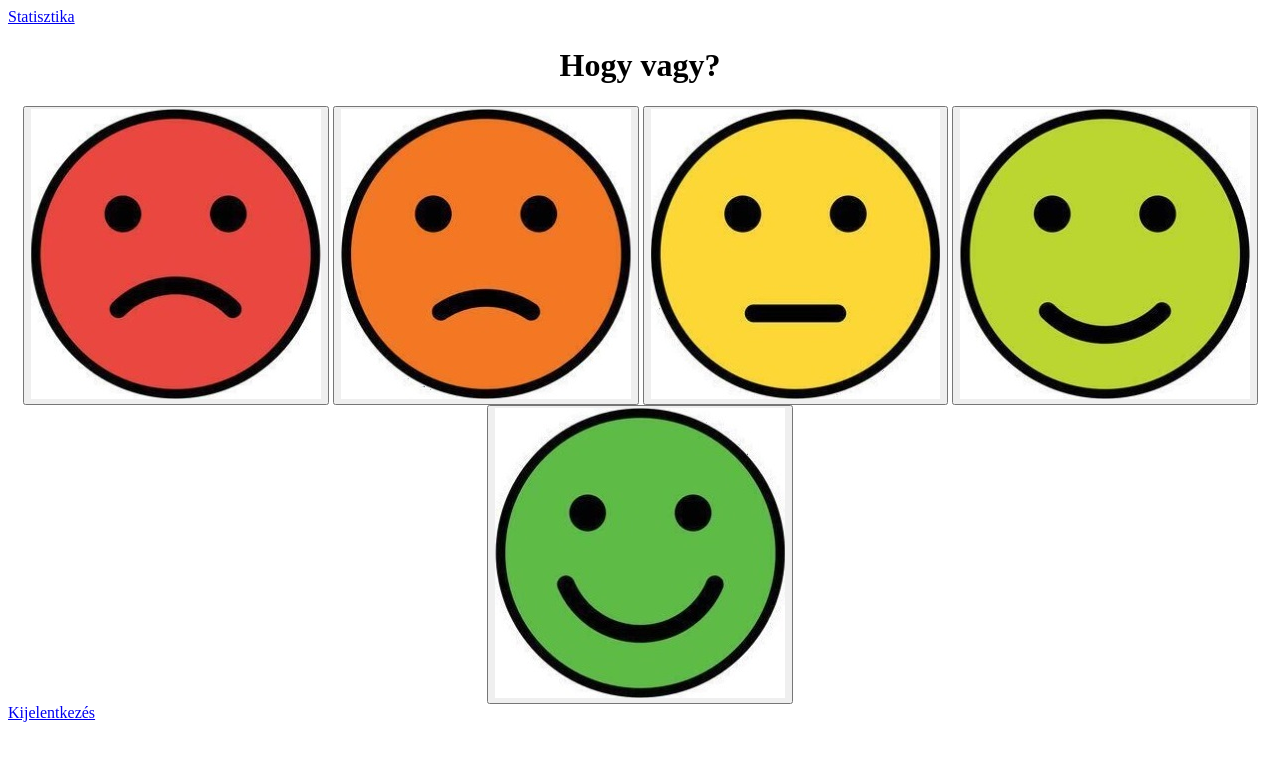
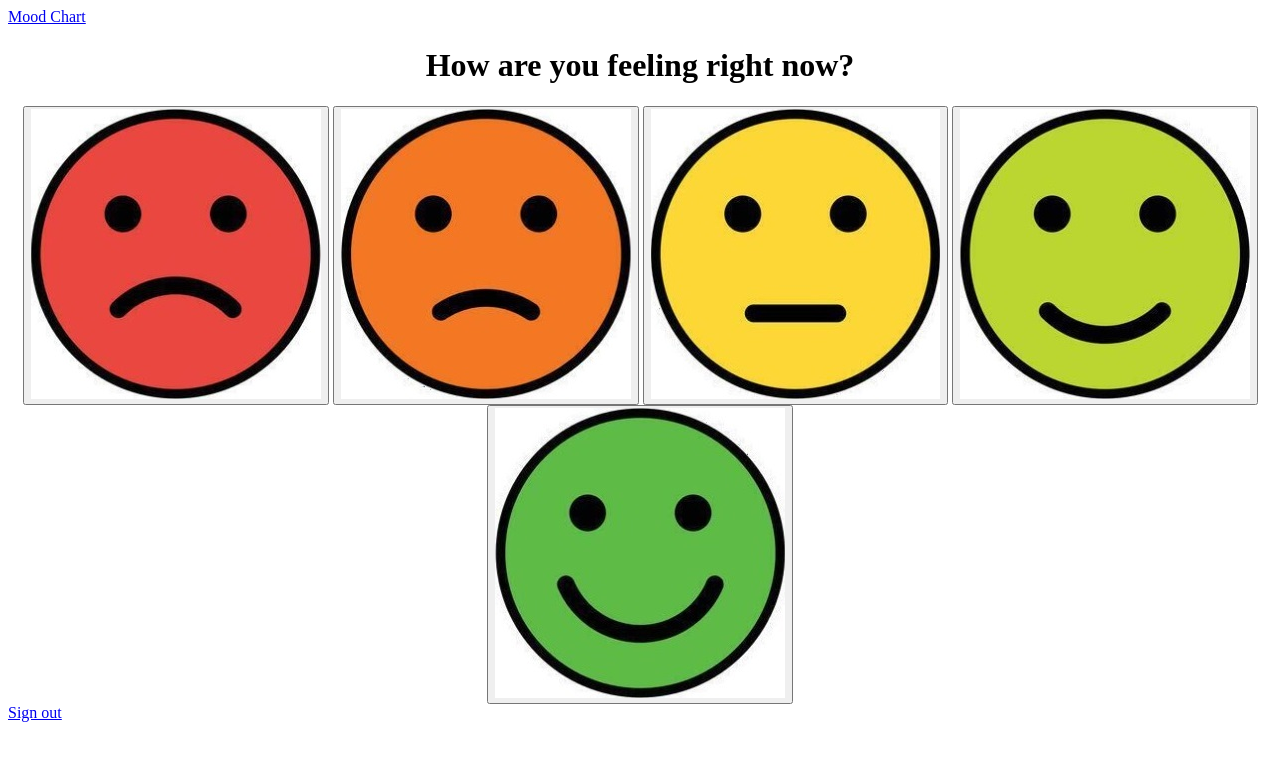
Before and after one commit to Limnosa/mood, a Flask app: page /setmood in a window 1280 px wide. Shown: the top 761 px of the page. Run offline with Flask 3, Linux system fonts and the light colour scheme; the visitor is signed in with stand-in values (Sample User, id 1).

Commit message:
translate in english and add css file

```diff
--- a/app.py
+++ b/app.py
@@ -69,7 +69,7 @@ def index():
                 session['user_id'] = results[0][0]
                 return render_template("logged_in.html")
             else:
-                return render_template('index.html' , message="Sikertelen bejelentkezés. Próbáld újra!")
+                return render_template('index.html' , message="Login unsuccessful. Please try again!")
         except sqlite3.Error as e:
             print("Adatbázis hiba: " + str(e))
         finally:
@@ -91,9 +91,9 @@ def sign_up():
                 insert_query = "INSERT INTO users (username, password) VALUES (?, ?)"
                 c.execute(insert_query, (username, hashed_password,))
                 conn.commit()
-                return render_template('sign_up.html', message=f"Gratulálunk! Sikeresen regisztráltál {username} néven!")
+                return render_template('sign_up.html', message=f"Hooray! You have successfully registered as {username}.")
             except sqlite3.IntegrityError:
-                return render_template('sign_up.html', message2=f"{username} már szerepel az adatbázisban. Válassz másik felhasználónevet!")
+                return render_template('sign_up.html', message2=f"This username is already taken. Please choose another one.")
         except sqlite3.Error as e:
             print("Adatbázis hiba: " + str(e))
         finally:
@@ -148,9 +148,9 @@ def generate_chart():
             plt.gca().xaxis.set_major_formatter(mdates.DateFormatter('%m-%d %H:%M'))
             plt.gca().xaxis.set_major_locator(mdates.DayLocator())
             plt.gcf().autofmt_xdate()
-            plt.xlabel('Dátum')
-            plt.ylabel('Hangulatszint')
-            plt.title('Hangulatszint időben')
+            plt.xlabel('Date')
+            plt.ylabel('Mood level')
+            plt.title('Mood chart')
             plt.grid(True)
 
             # Diagram mentése képként
--- a/templates/logged_in.html
+++ b/templates/logged_in.html
@@ -2,29 +2,32 @@
 <html lang="en">
 <head>
     <meta charset="UTF-8">
+    <meta name="viewport"
+          content="width=device-width, initial-scale=1.0">
     <title>Main</title>
+    <link rel="stylesheet" href="style.css">
 </head>
 <body>
     <header>
         <left>
-            <a href="/statistics">Statisztika</a>
+            <a href="/statistics">Mood Chart</a>
         </left>
     </header>
     <main>
         <form action="/setmood" method="POST">
             <center>
-                <h1>Hogy vagy?</h1>
-                <button name="mood" value="1"><img src="static/pics/badmood.jpg" alt="bad" /></button>
-                <button name="mood" value="2"><img src="static/pics/midbadmood.jpg" alt="midbad"></button>
-                <button name="mood" value="3"><img src="static/pics/midmood.jpg" alt="ew"></button>
-                <button name="mood" value="4"><img src="static/pics/midhappymood.jpg" alt="midhappy"></button>
-                <button name="mood" value="5"><img src="static/pics/happymood.jpg" alt="happy"></button>
+                <h1>How are you feeling right now?</h1>
+                <button name="mood" value="1"><img src="static/pics/badmood.jpg" alt="Very bad" /></button>
+                <button name="mood" value="2"><img src="static/pics/midbadmood.jpg" alt="Bad"></button>
+                <button name="mood" value="3"><img src="static/pics/midmood.jpg" alt="Okay"></button>
+                <button name="mood" value="4"><img src="static/pics/midhappymood.jpg" alt="Happy"></button>
+                <button name="mood" value="5"><img src="static/pics/happymood.jpg" alt="Very happy"></button>
             </center>
         </form>
     </main>
     <footer>
         <right>
-            <a href="/">Kijelentkezés</a>
+            <a href="/">Sign out</a>
         </right>
     </footer>
 </body>
```
Also changed, not shown: templates/index.html (+8 -5 lines), templates/sign_up.html (+7 -4 lines), templates/statistics.html (+12 -6 lines), templates/style.css (added).
